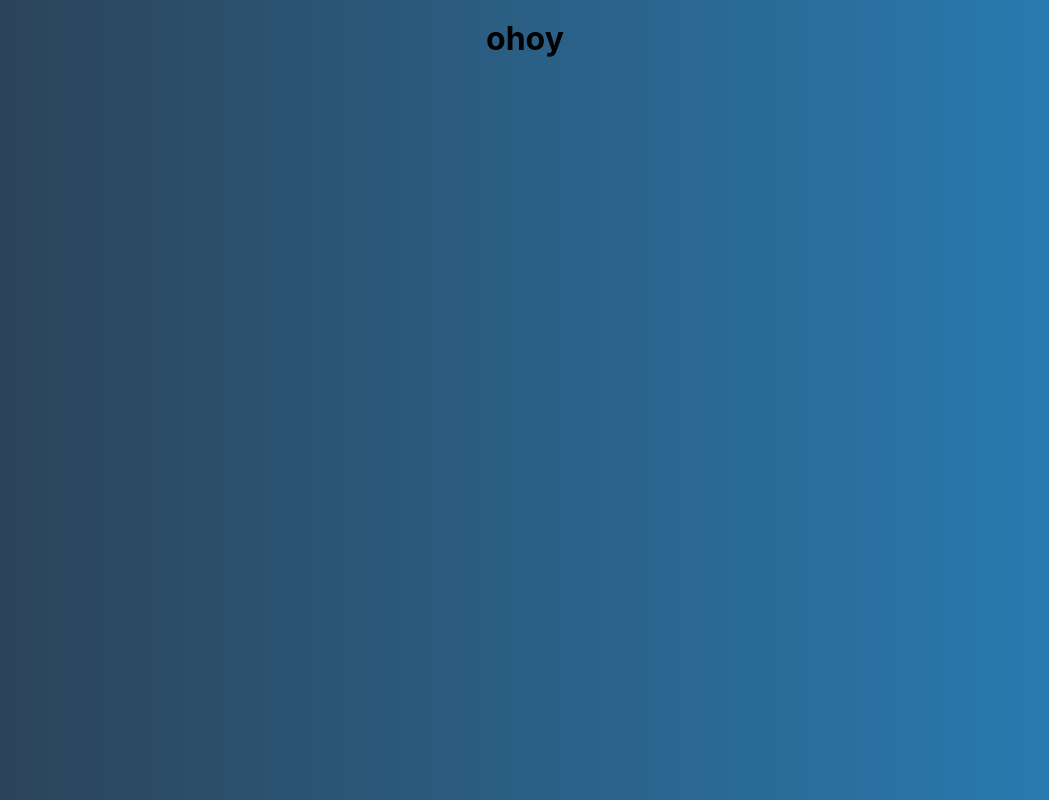
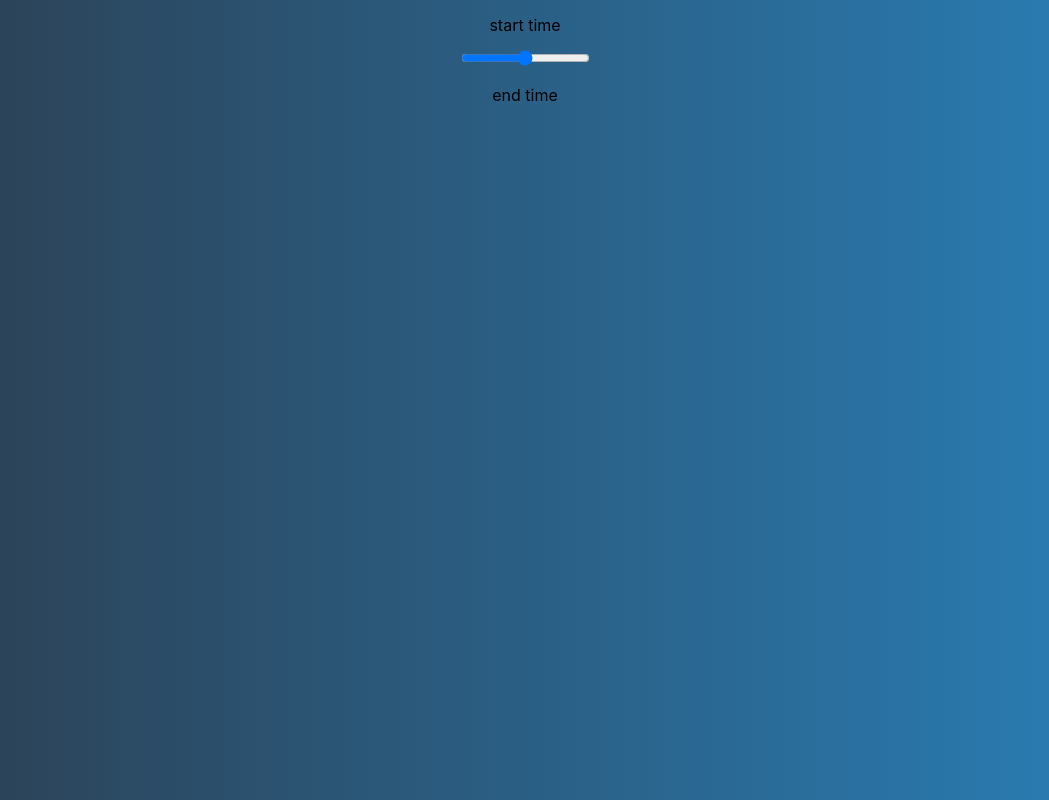
Before and after one commit to javokhirbekkhaydarov/spotfiy, a React (Create React App) app in the folder robot/: page / in a window 1280 px wide. Shown: the whole page, without its empty margins (115-1164 px from the left). Built offline with nearby package versions, Linux system fonts and the light colour scheme.

Commit message:
added Player and Song js

```diff
--- /dev/null
+++ b/robot/src/components/Player.js
@@ -0,0 +1,16 @@
+import React from "react";
+
+const Player = () => {
+  return (
+    <div className="player">
+      <div className="time-control">
+        <p>start time</p>
+        <input type="range" />
+        <p>end time</p>
+      </div>
+      <div className="player-control"></div>
+    </div>
+  );
+};
+
+export default Player;
--- /dev/null
+++ b/robot/src/components/Song.js
@@ -0,0 +1,13 @@
+import React from 'react'
+
+const Song = () => {
+  return (
+    <div className='song-container'>
+        <h1>Pic</h1>
+        <h1>song name</h1>
+        <h1>artist</h1>
+    </div>
+  )
+}
+
+export default Song
--- a/robot/src/container/App.js
+++ b/robot/src/container/App.js
@@ -1,12 +1,11 @@
-import React, { useState , useMemo } from "react";
+import React, { useState, useMemo } from "react";
+import Player from "../components/Player";
+import Song from "../components/Song";
 
 import "./App.css";
 
 const App = () => {
-
-  return (
-  <h1>ohoy</h1>
-  )
+  return (<Song />), (<Player />);
 };
 
 export default App;
```
Also changed, not shown: robot/src/components/ChildMessages.js (deleted, +0 -16 lines), robot/src/container/Test.js (deleted).
